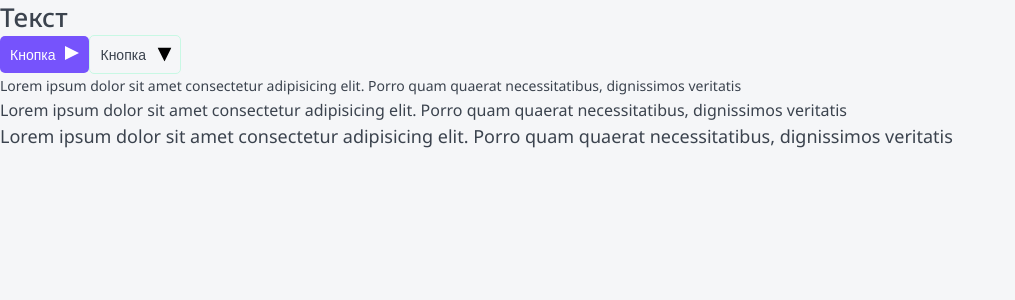
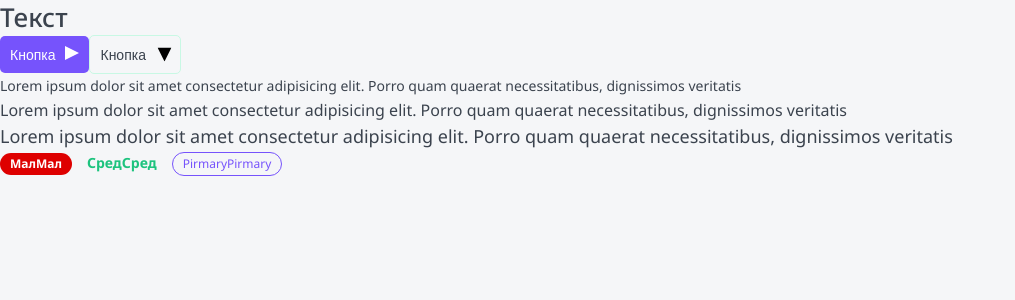
Before and after one commit to Kostya-x-pro/TopApp, a Next.js app: page / in a window 1280 px wide. Shown: the top 300 px of the page, without its empty margins (0-1015 px from the left). Built offline with nearby package versions, Linux system fonts and the light colour scheme.

Commit message:
Добавлен компонент тега

```diff
--- /dev/null
+++ b/components/Tag/Tag.module.css
@@ -0,0 +1,45 @@
+.tag {
+    display: inline-block;
+    box-sizing: border-box;
+    margin-right: 5px;
+    border-radius: 20px;
+}
+
+.s {
+    padding: 5px 10px;
+    font-size: 12px;
+    line-height: 12px;
+}
+
+.m {
+    padding: 5px 10px;
+    font-size: 14px;
+    line-height: 14px;
+}
+
+.ghost {
+    border: 1px solid var(--gray-light)
+}
+
+.red {
+    color: var(--white);
+    background: #DE0000;
+    font-weight: bold;
+}
+
+.grey {
+    color: var(--white);
+    background: gray;
+    font-weight: bold;
+}
+.green {
+    color: var(--green);
+    background: var(--gray-light);
+    font-weight: bold;
+}
+
+.primary {
+    color: var(--primary);
+    background: none;
+    border: 1px solid var(--primary);
+}
--- /dev/null
+++ b/components/Tag/Tag.tsx
@@ -0,0 +1,37 @@
+import { JSX } from "react";
+import { TagProps } from "./Tag.props";
+
+import styles from "./Tag.module.css";
+import cn from "classnames";
+
+export const Tag = (props: TagProps): JSX.Element => {
+    const {
+        size = 's',
+        color = 'ghost',
+        href,
+        children,
+        className,
+        ...otherProps
+    } = props;
+
+    return (
+        <div
+            className={cn(styles.tag, className, {
+                [styles.s]: size === 's',
+                [styles.m]: size === 'm',
+                [styles.ghost]: color === 'ghost',
+                [styles.red]: color === 'red',
+                [styles.grey]: color === 'grey',
+                [styles.green]: color === 'green',
+                [styles.primary]: color === 'primary',
+            })}
+            {...otherProps}
+        >
+            { href ?
+                <a href={href}>{children}</a> :
+                <>{children}</>
+            }
+            {children}
+        </div>
+    );
+};
--- a/components/index.ts
+++ b/components/index.ts
@@ -1,3 +1,4 @@
 export * from './Htag/Htag';
 export * from './Button/Button';
 export * from './Paragraph/Paragraph';
+export * from './Tag/Tag';
--- a/pages/index.tsx
+++ b/pages/index.tsx
@@ -1,9 +1,8 @@
 import { JSX } from "react";
 
 // Компоненты
-import { Htag } from "@/components/Htag/Htag";
-import { Button  } from "@/components/Button/Button";
-import { Paragraph } from "@/components";
+import { Button, Htag, Paragraph, Tag } from "@/components";
+
 
 export default function Home(): JSX.Element {
   return (
@@ -14,6 +13,9 @@
      <Paragraph size="s">Lorem ipsum dolor sit amet consectetur adipisicing elit. Porro quam quaerat necessitatibus, dignissimos veritatis</Paragraph>
      <Paragraph size="m">Lorem ipsum dolor sit amet consectetur adipisicing elit. Porro quam quaerat necessitatibus, dignissimos veritatis</Paragraph>
      <Paragraph size="l">Lorem ipsum dolor sit amet consectetur adipisicing elit. Porro quam quaerat necessitatibus, dignissimos veritatis</Paragraph>
+     <Tag size="s" color="red">Мал</Tag>
+     <Tag size="m" color="green">Сред</Tag>
+     <Tag color="primary">Pirmary</Tag>
     </>
   );
 }
```
Also changed, not shown: components/Tag/Tag.props.ts (added, +8 -0 lines).
